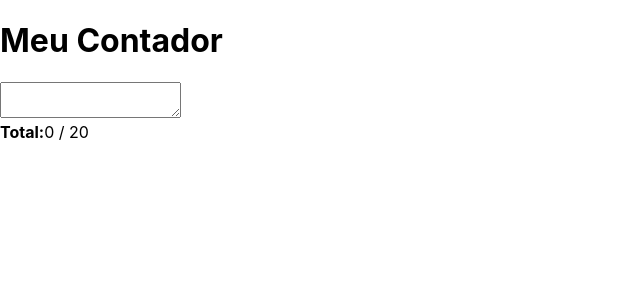
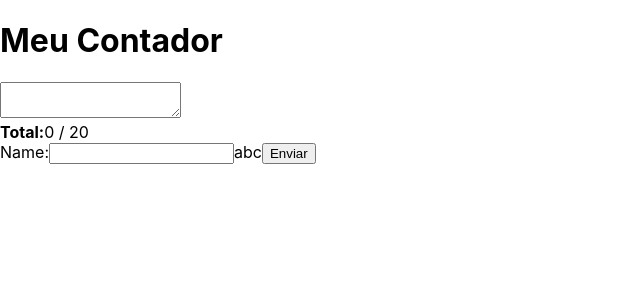
Before and after one commit to luiscns-alt/react-introducao, a React (Create React App) app in the folder my-app/: page / in a window 1280 px wide. Shown: the top 300 px of the page, without its empty margins (0-640 px from the left). Built offline with nearby package versions, Linux system fonts and the light colour scheme.

Commit message:
componentes controlados

```diff
--- a/my-app/src/App.js
+++ b/my-app/src/App.js
@@ -1,10 +1,14 @@
-import React, { Component } from "react";
+import React, {Component} from "react";
+
 import TextCounter from "./TextCounter";
+import MyForm from "./MyForm";
+
 function App() {
   return (
-    <div>
-      <TextCounter limit={20} />
-    </div>
+      <div>
+        <TextCounter limit={20} />
+          <MyForm />
+      </div>
   );
 }
 
--- /dev/null
+++ b/my-app/src/MyForm.js
@@ -0,0 +1,34 @@
+import React, { Component } from 'react';
+
+class MyForm extends Component {
+    constructor(props) {
+        super(props);
+
+        this.state = {
+            name: 'abc'
+        }
+
+        this.handleChange = this.handleChange.bind(this);
+    }
+
+    handleChange(event) {
+        this.setState({
+            name: event.target.value
+        })
+    }
+
+    render() {
+        const { state } = this;
+        return (
+            <form>
+                <label>
+                    Name:
+                    <input type='text' name='name' valeu={state.name} onChange={this.handleChange} />{state.name}
+                </label>
+                <input type="submit" value='Enviar' />
+            </form>
+        );
+    }
+}
+
+export default MyForm;
```
Also changed, not shown: 2 other files (tests, documents, lock files or other folders).
